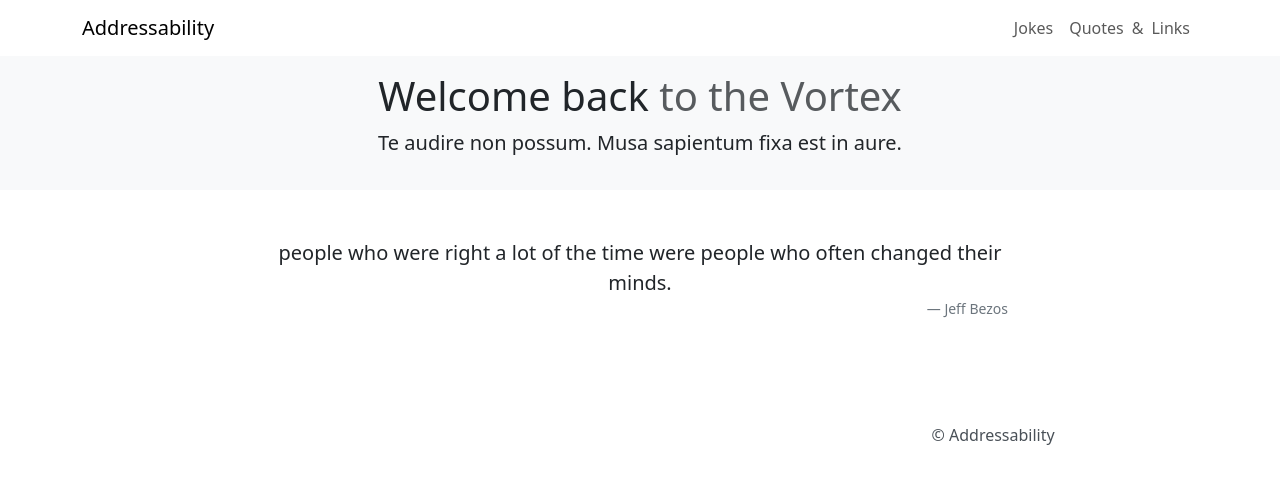
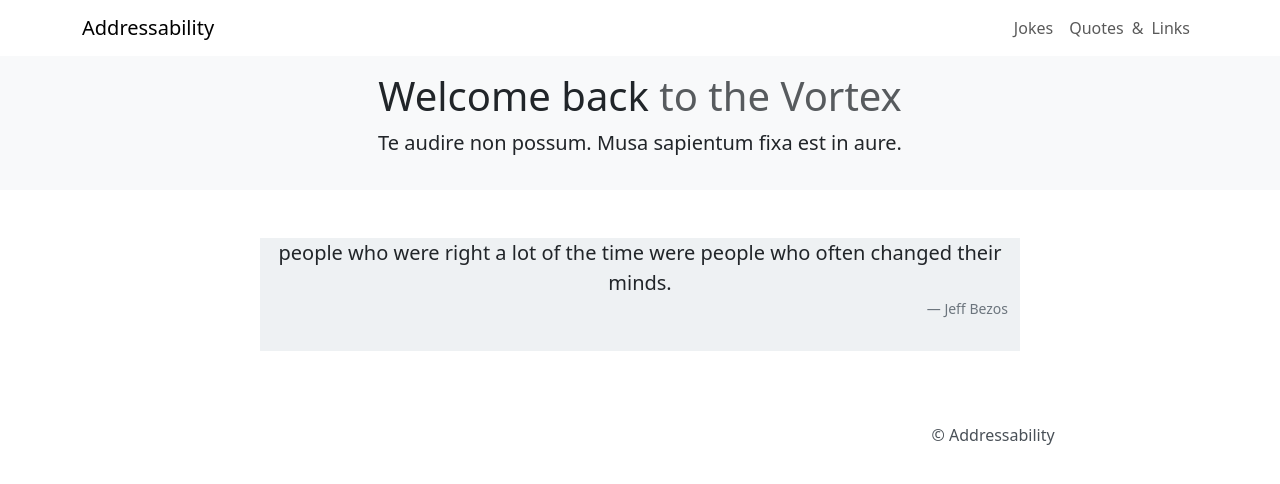
Before and after one commit to raz0x/addressability, a Jekyll site: the page built from index.html, in a window 1280 px wide. Shown: the top 484 px of the page. Built offline with Jekyll 4.4.1, drawn with Linux system fonts in a browser that asks for light colours.

Commit message:
Update index.html

```diff
--- a/index.html
+++ b/index.html
@@ -8,7 +8,7 @@ lead: "Te audire non possum. Musa sapientum fixa est in aure."
 
 ---
 <div class="row my-5">
-	<div class="col-md-8 offset-md-2 text-center bg-opacity-75">
+	<div class="col-md-8 offset-md-2 text-center bg-body-secondary bg-opacity-75">
 		<div id="quote" class="carousel slide carousel-fade" data-bs-ride="carousel">
 			<div class="carousel-inner">
 				{% for q in site.data.quotes %}
```
